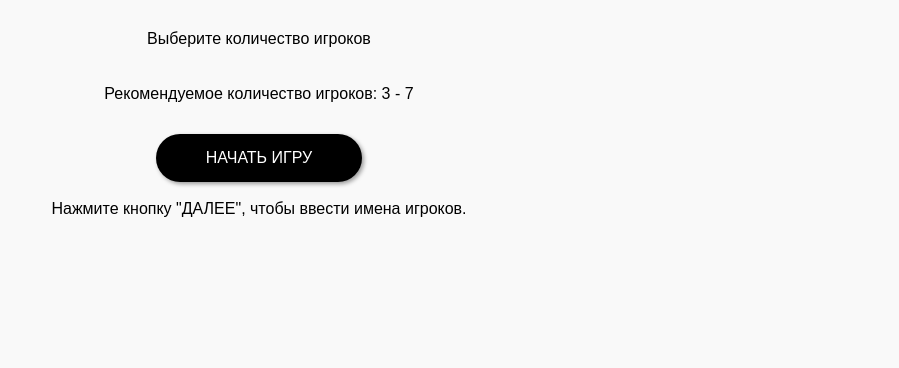
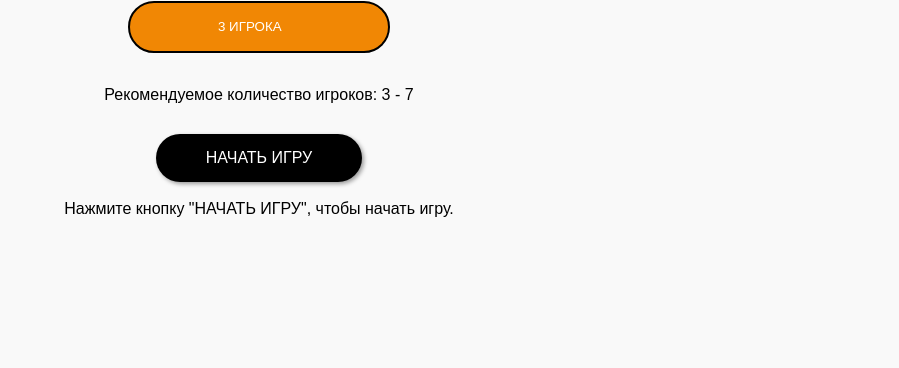
Before and after one commit to NikolasFMS/SpDrw, a plain HTML site: page index.html in a window 1280 px wide. Shown: the part 432-800 px from the top of the page, without its empty margins (381-1280 px from the left). Drawn offline with Linux system fonts and the light colour scheme.

Commit message:
Update index.html

```diff
--- a/index.html
+++ b/index.html
@@ -31,10 +31,10 @@
                 <option>13 игроков</option>
             </select>
         </div>
-        <p id="select-text">Выберите количество игроков</p>
+  <!-- <p id="select-text">Выберите количество игроков</p> -->
         <p id="recommend-text">Рекомендуемое количество игроков: 3 - 7</p>
         <button class="button start" onclick="start()">начать игру</button>
-        <p id="next-instruction">Нажмите кнопку "ДАЛЕЕ", чтобы ввести имена игроков.</p>
+        <p id="next-instruction">Нажмите кнопку "НАЧАТЬ ИГРУ", чтобы начать игру.</p>
     </div>
 
     <div class="app hide">
```
